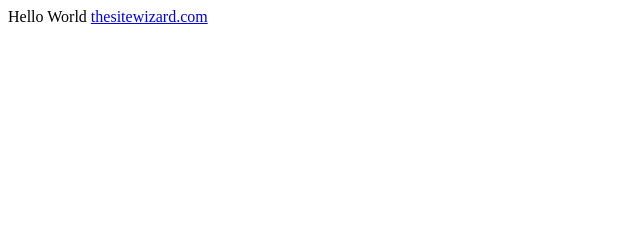
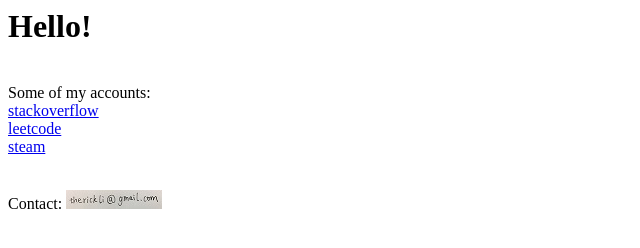
Before and after one commit to therickli/therickli.github.io, a plain HTML site: page index.html in a window 1280 px wide. Shown: the whole page, without its empty margins (0-640 px from the left). Drawn offline with Linux system fonts and the light colour scheme.

Commit message:
add email

```diff
--- a/index.html
+++ b/index.html
@@ -1,2 +1,13 @@
-Hello World
-<a href="https://stackoverflow.com/users/4733236/rick-li" target="_blank">thesitewizard.com</a>
+<html>
+
+<body>
+    <h1> Hello!</h1>
+    <p><br>Some of my accounts:
+        <br><a href="https://stackoverflow.com/users/4733236/rick-li" target="_blank">stackoverflow</a>
+        <br><a href="https://leetcode.com/therickli/" target="_blank">leetcode</a>
+        <br><a href="https://steamcommunity.com/id/n0s7alg1a/" target="_blank">steam</a>
+    </p>
+    <br>Contact: <img src="email.jpg" alt="email">
+</body>
+
+</html>
```
Also changed, not shown: email.jpg (added).
